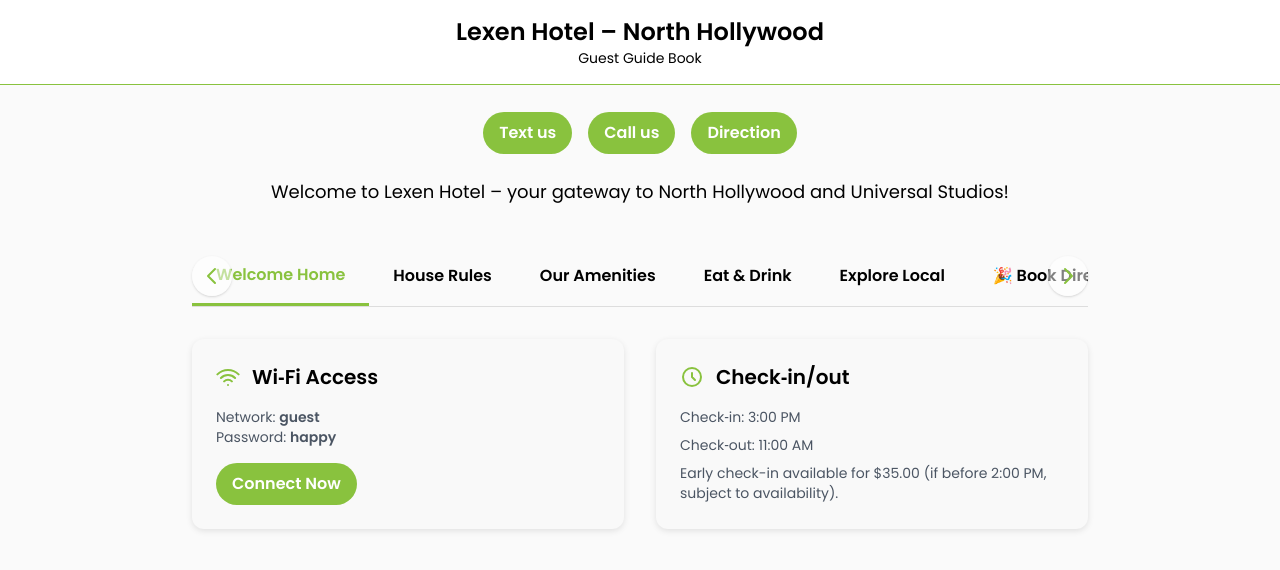
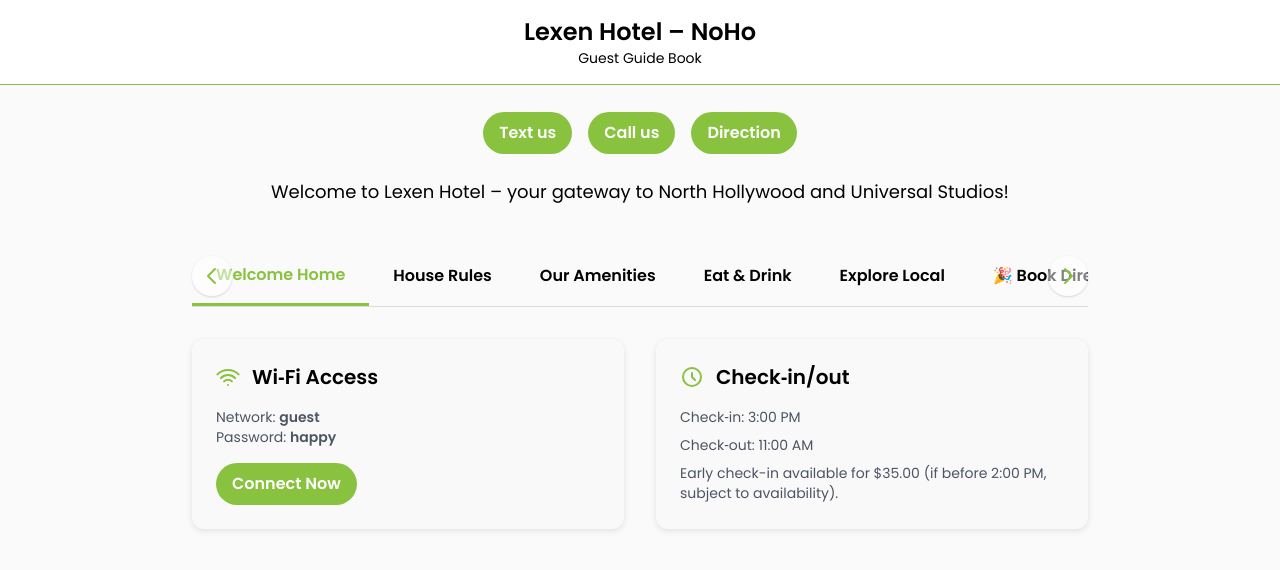
Before and after one commit to GetSidNow/lexen, a plain HTML site: page index.html in a window 1280 px wide. Drawn offline with nearby package versions, Linux system fonts and the light colour scheme.

Commit message:
Update index.html

```diff
--- a/index.html
+++ b/index.html
@@ -87,7 +87,7 @@
 <body class="min-h-screen p-4 md:p-8">
   <!-- Fixed Top Bar -->
   <div class="fixed top-0 left-0 right-0 bg-white z-50 p-4 text-center border-b" style="border-color: var(--accent-color);">
-    <h1 class="text-2xl font-bold" style="color: var(--text-color);">Lexen Hotel – North Hollywood</h1>
+    <h1 class="text-2xl font-bold" style="color: var(--text-color);">Lexen Hotel – NoHo</h1>
     <p class="text-sm" style="color: var(--text-color);">Guest Guide Book</p>
   </div>
 
```
